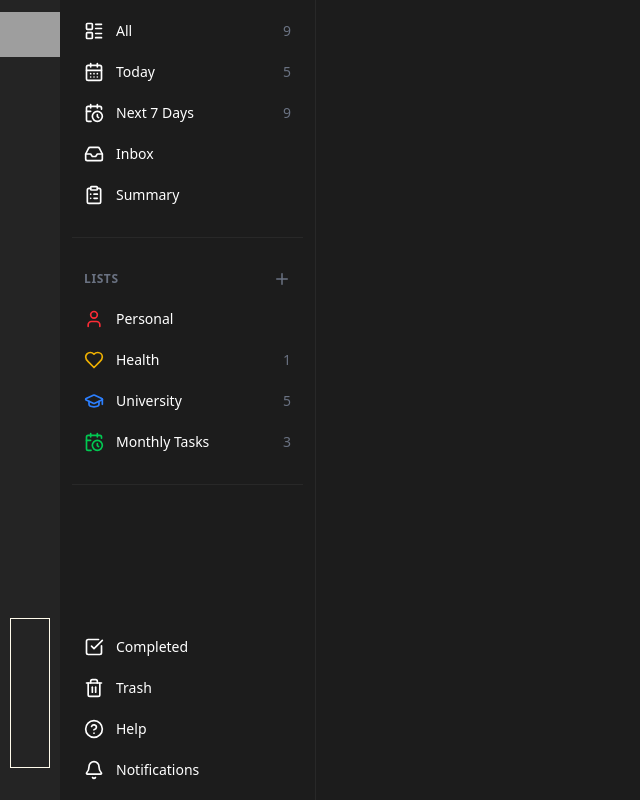
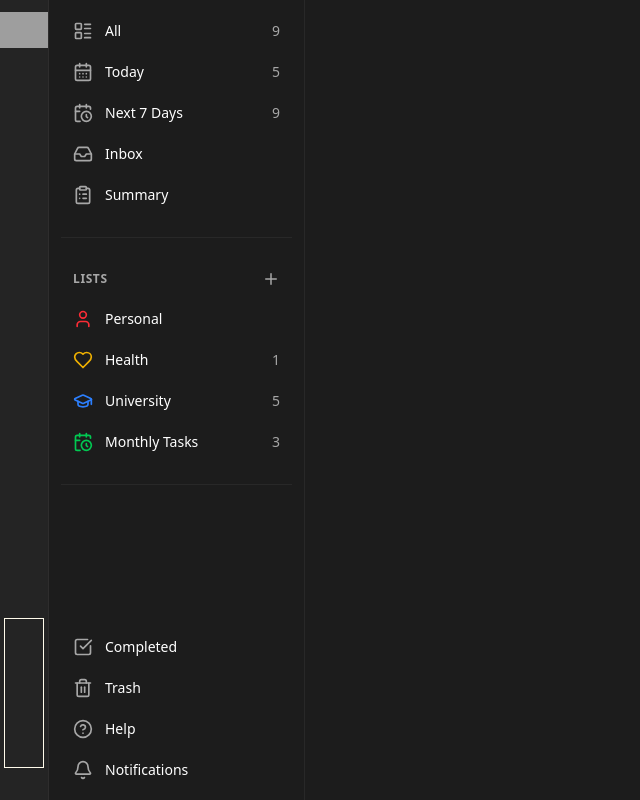
Before and after one commit to HammadAli132/Scrumban-Management-System, a React (Vite) app in the folder Frontend/: page /to-do-list in a window 1280 px wide. Shown: the whole page, without its empty margins (0-640 px from the left). Built offline with nearby package versions, Linux system fonts and the light colour scheme; grey boxes are pictures that could not be loaded.

Commit message:
ToDo Sidebar color updated

```diff
--- a/Frontend/src/components/NavigationBar.jsx
+++ b/Frontend/src/components/NavigationBar.jsx
@@ -4,10 +4,10 @@ import avatar from '../assets/avatar-659651_640.png'
 export default function NavigationBar() {
     return (
         <div className="py-3 lg:flex-shrink-0 lg:h-screen lg:sticky lg:top-0 lg:left-0 bg-[#242424]
-                        flex lg:flex-col flex-row justify-between items-center">
+                        flex lg:flex-col flex-row justify-between items-center border-r border-[#2e2d2d]">
             {/* Top group => Profile pic, Dashboard Icon, To-Do List Icon, Kanban Board Icon */}
             <div className="flex lg:flex-col flex-row justify-between items-center">
-                <div className="h-15 w-15 rounded-full cursor-pointer">
+                <div className="h-12 w-12 rounded-full cursor-pointer">
                     <img src={avatar} alt="PP" />
                 </div>
             </div>
--- a/Frontend/src/components/todo_list/ToDoSidebar.jsx
+++ b/Frontend/src/components/todo_list/ToDoSidebar.jsx
@@ -24,25 +24,25 @@ const NavItem = ({ icon, label, count, color = "text-white" }) => (
       {icon}
       <span className="flex-grow font-normal text-[14px]">{label}</span>
       {count !== undefined && (
-        <span className="text-sm text-gray-500">{count}</span>
+        <span className="text-sm text-[#a7a7a7]">{count}</span>
       )}
     </a>
   </li>
 );
 
 const ToDoSidebar = () => {
-  const [addListColor, setAddListColor] = useState("#6a7282");
+  const [addListColor, setAddListColor] = useState("#a7a7a7");
 
   return (
     <nav className="lg:w-64 lg:flex-shrink-0 lg:h-screen lg:sticky lg:top-0 lg:left-0 fixed bottom-0 right-0 z-10" >
       <div className="h-full p-3 flex lg:flex-col flex-row lg:gap-6 gap-4 overflow-x-auto lg:overflow-y-auto border-r border-[#282828]">
         {/* Main Navigation */}
         <ul className="space-y-1 lg:w-full flex lg:flex-col flex-row lg:gap-0 gap-4">
-          <NavItem icon={<LayoutList size={20} />} label="All" count={9} />
-          <NavItem icon={<CalendarDays size={20} />} label="Today" count={5} />
-          <NavItem icon={<CalendarClock size={20} />} label="Next 7 Days" count={9} />
-          <NavItem icon={<Inbox size={20} />} label="Inbox" />
-          <NavItem icon={<ClipboardList size={20} />} label="Summary" />
+          <NavItem icon={<LayoutList size={20} color="#a7a7a7" />} label="All" count={9} />
+          <NavItem icon={<CalendarDays size={20} color="#a7a7a7" />} label="Today" count={5} />
+          <NavItem icon={<CalendarClock size={20} color="#a7a7a7" />} label="Next 7 Days" count={9} />
+          <NavItem icon={<Inbox size={20} color="#a7a7a7" />} label="Inbox" />
+          <NavItem icon={<ClipboardList size={20} color="#a7a7a7" />} label="Summary" />
         </ul>
 
         {/* Divider */}
@@ -51,7 +51,7 @@ const ToDoSidebar = () => {
         {/* Lists Section */}
         <div className="lg:w-full">
           <div className="flex items-center justify-between py-2 px-3 hover:bg-[#232323] rounded-lg mb-1">
-            <h3 className="text-xs font-semibold text-gray-500 uppercase tracking-wider lg:block hidden">
+            <h3 className="text-xs font-semibold text-[#a7a7a7] uppercase tracking-wider lg:block hidden">
               Lists
             </h3>
             <div className="hover:bg-[#2f2f2f] rounded-sm cursor-pointer"
@@ -89,10 +89,10 @@ const ToDoSidebar = () => {
 
         {/* Bottom Items */}
         <ul className="lg:mt-auto space-y-1 lg:w-full flex lg:flex-col flex-row lg:gap-0 gap-4">
-          <NavItem icon={<CheckSquare size={20} />} label="Completed" />
-          <NavItem icon={<Trash2 size={20} />} label="Trash" />
-          <NavItem icon={<HelpCircle size={20} />} label="Help" />
-          <NavItem icon={<Bell size={20} />} label="Notifications" />
+          <NavItem icon={<CheckSquare size={20} color="#a7a7a7" />} label="Completed" />
+          <NavItem icon={<Trash2 size={20} color="#a7a7a7" />} label="Trash" />
+          <NavItem icon={<HelpCircle size={20} color="#a7a7a7" />} label="Help" />
+          <NavItem icon={<Bell size={20} color="#a7a7a7" />} label="Notifications" />
         </ul>
       </div>
     </nav>
```
